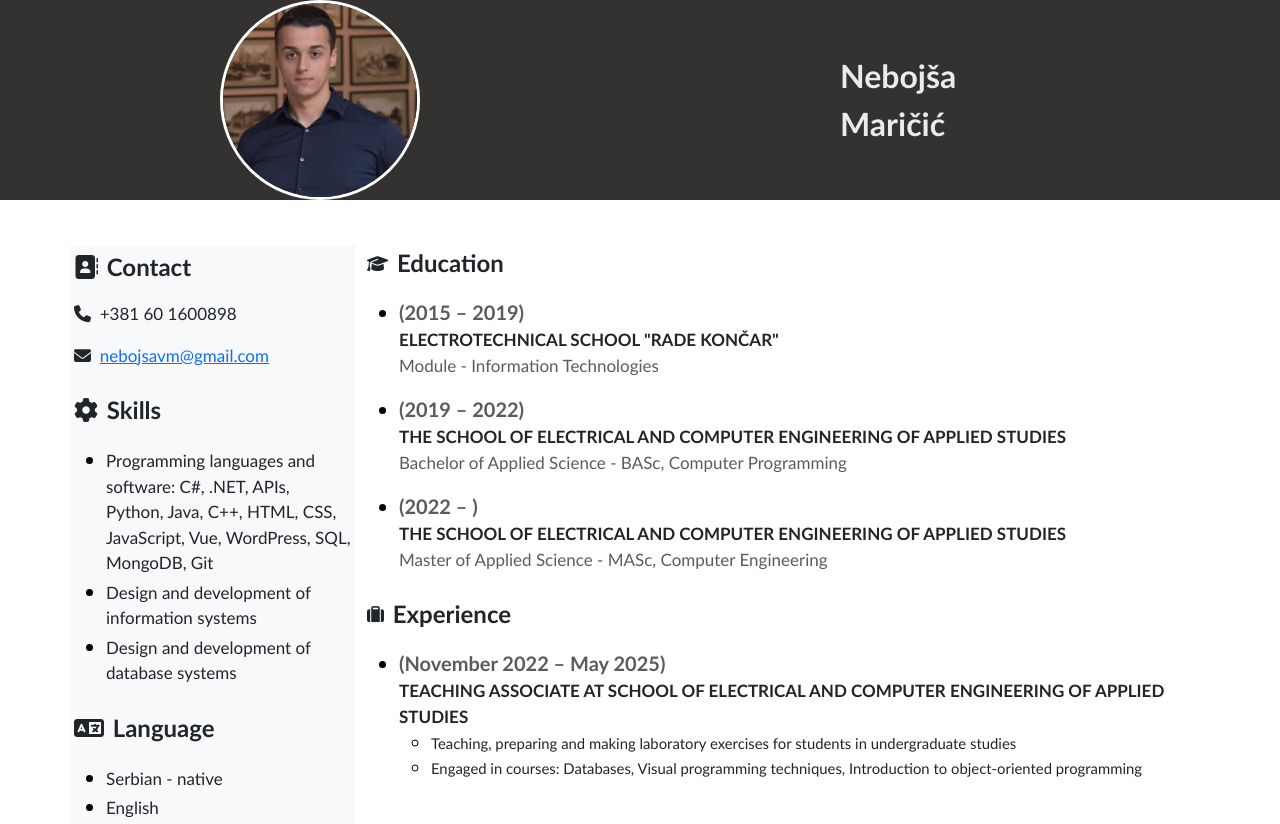
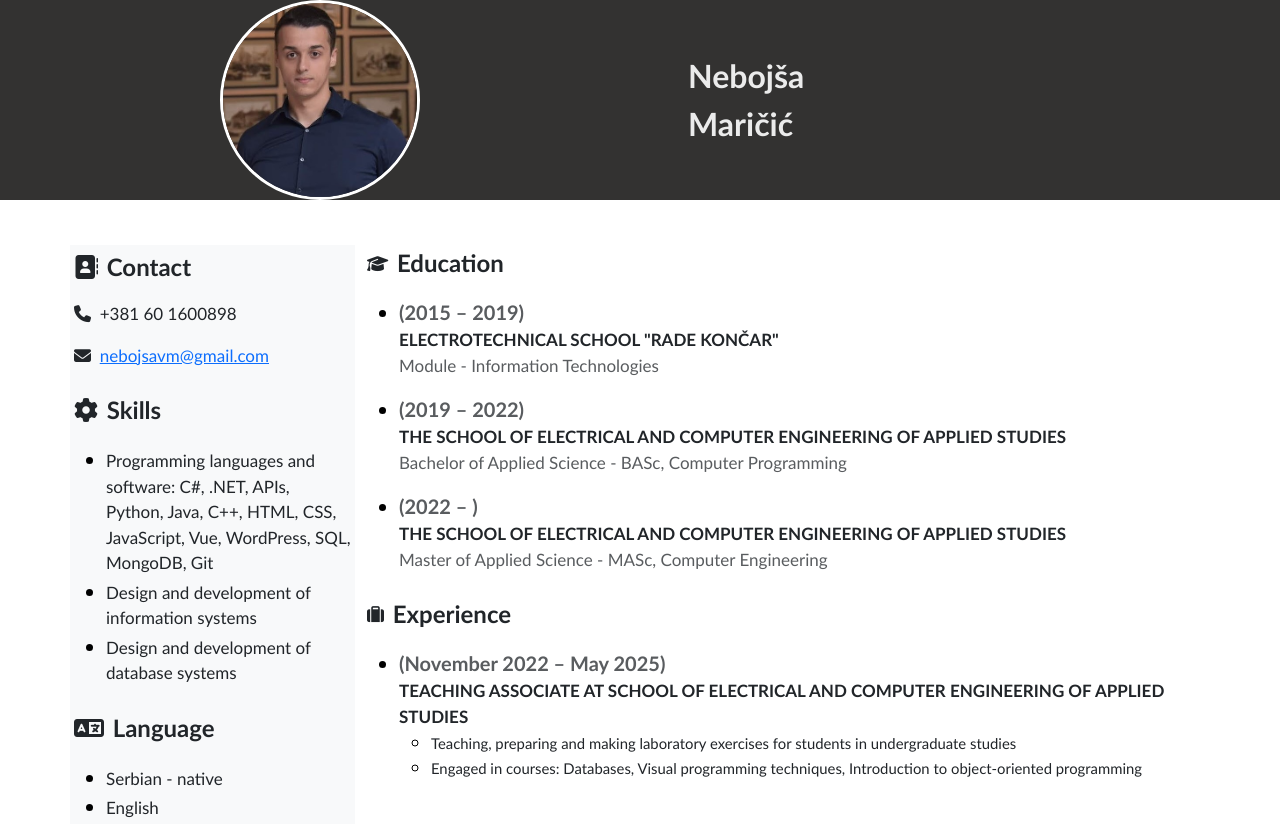
Before and after one commit to Vr1sak/Front-NBSoft, a plain HTML site: page index.html in a window 1280 px wide. Shown: the top 824 px of the page. Drawn offline with nearby package versions, Linux system fonts and the light colour scheme.

Commit message:
final v4.1

```diff
--- a/index.html
+++ b/index.html
@@ -41,7 +41,7 @@
               style="width: 200px; border-width: 3px; border-style: solid"
             />
           </div>
-          <div class="col-6 text-start" style="padding-left: 200px">
+          <div class="col-6 text-start ps-md-5">
             <strong style="font-size: 32px; color: #ebebeb"
               >Nebojša <br />
               Maričić</strong
@@ -268,7 +268,9 @@
                   pattern="^[A-ZČĆŽŠĐ][a-zčćžšđ]+(?:\s[A-ZČĆŽŠĐ][a-zčćžšđ]+)*$"
                   required
                 />
-                <div class="invalid-feedback">Grad mora poceti velikim slovom</div>
+                <div class="invalid-feedback">
+                  Grad mora poceti velikim slovom
+                </div>
               </div>
 
               <div class="col-md-6">
@@ -280,7 +282,9 @@
                   required
                   minlength="5"
                 ></textarea>
-                <div class="invalid-feedback">Sadrzaj za adresu mora sadrzati najmanje 5 karaktera</div>
+                <div class="invalid-feedback">
+                  Sadrzaj za adresu mora sadrzati najmanje 5 karaktera
+                </div>
               </div>
 
               <div class="col-12">
@@ -405,7 +409,6 @@
           }
         });
 
-        $(function () {
         $(".slider").slick({
           slidesToShow: 1,
           slidesToScroll: 1,
@@ -416,7 +419,6 @@
           autoplaySpeed: 2000,
         });
       });
-      });
     </script>
   </body>
 </html>
```
Lines whose indentation alone changed are shown as unchanged.
